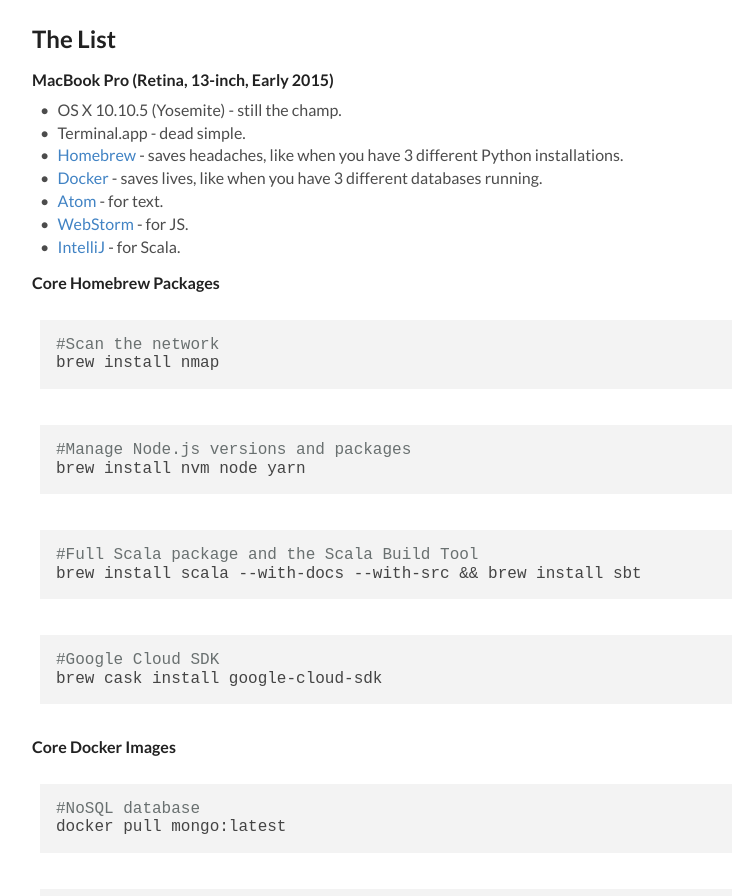
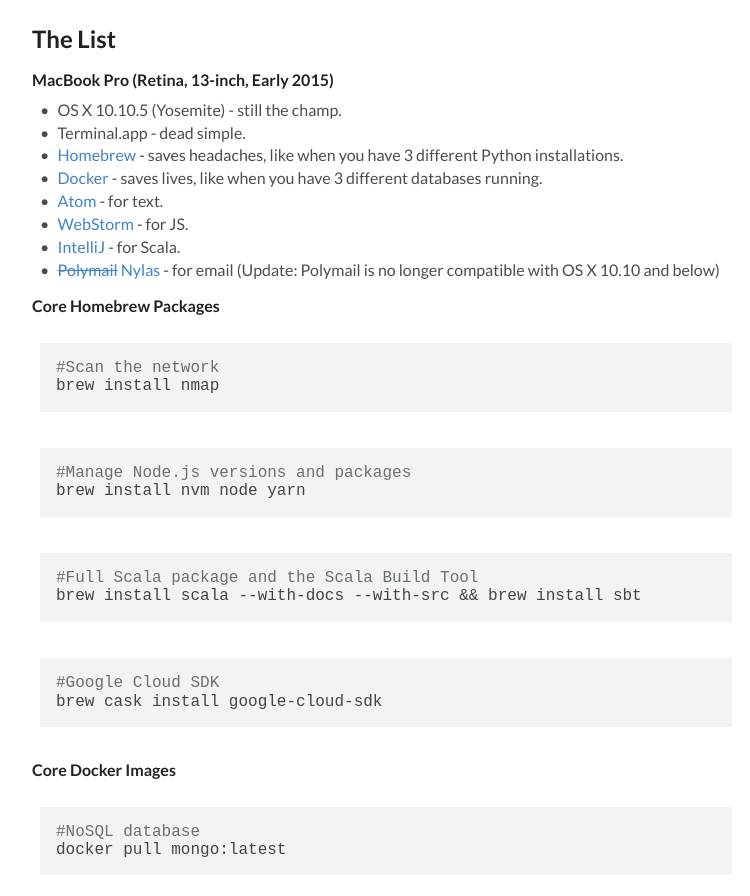
Before and after one commit to ahappypie/ahappypie.github.io, a Jekyll site: the page built from _posts/2017-4-10-my-environment.md, in a window 1280 px wide and 900 px high, scrolled down 338 px. Shown: the top 896 px of the window, without its empty margins (258-1008 px from the left). Built offline with Jekyll 4.4.1, drawn with Linux system fonts in a browser that asks for light colours; nearby versions of some CDN libraries.

Commit message:
Add email client.

```diff
--- a/_posts/2017-4-10-my-environment.md
+++ b/_posts/2017-4-10-my-environment.md
@@ -31,6 +31,7 @@
           <div class="item"><a href="https://atom.io/">Atom</a> - for text.</div>
           <div class="item"><a href="https://www.jetbrains.com/toolbox/">WebStorm</a> - for JS.</div>
           <div class="item"><a href="https://www.jetbrains.com/toolbox/">IntelliJ</a> - for Scala.</div>
+          <div class="item"><a style="text-decoration:line-through" href="https://polymail.io">Polymail</a> <a href="https://www.nylas.com/nylas-mail/">Nylas</a> - for email (Update: Polymail is no longer compatible with OS X 10.10 and below)</div>
         </div>
       </div>
     </div>
```
